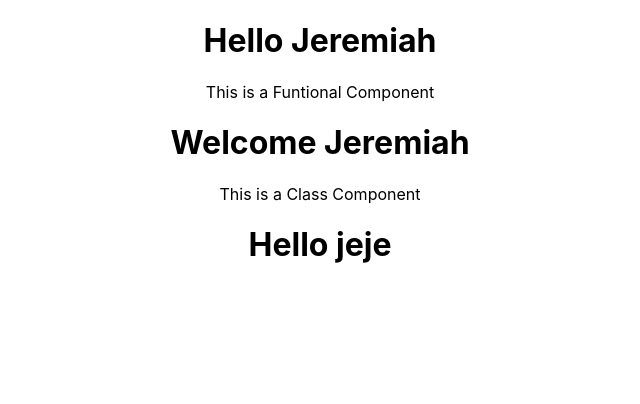
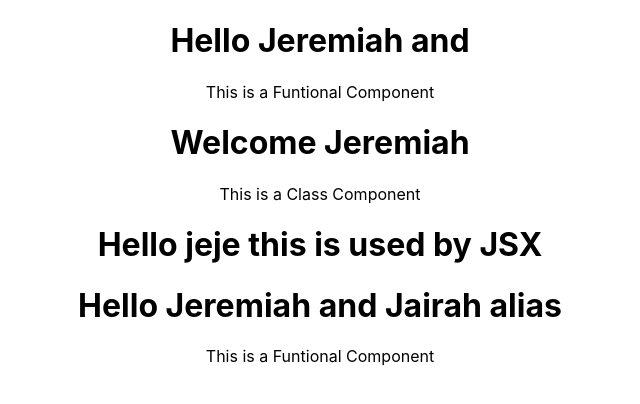
Before and after one commit to JeremiahMutuc/practiceReact-js, a React (Create React App) app in the folder react-sample/: page / in a window 1280 px wide. Shown: the top 404 px of the page, without its empty margins (320-960 px from the left). Built offline with nearby package versions, Linux system fonts and the light colour scheme.

Commit message:
used props

```diff
--- a/react-sample/src/App.js
+++ b/react-sample/src/App.js
@@ -10,6 +10,8 @@ function App(){
            <Greet/>
            <Greet2/>
            <Hello/>
+           <Greet alias="Jairah alias"/>
+
       </div>
     );
 
--- a/react-sample/src/components/Greet.js
+++ b/react-sample/src/components/Greet.js
@@ -1,5 +1,5 @@
 import React from 'react';
 
-var Greet = () => <html><h1>Hello Jeremiah</h1><p>This is a Funtional Component</p></html>
+var Greet = (props) => <html><h1>Hello Jeremiah and {props.alias}</h1><p>This is a Funtional Component</p></html>
 
 export default Greet
--- a/react-sample/src/components/Hellojsx.js
+++ b/react-sample/src/components/Hellojsx.js
@@ -11,7 +11,7 @@ import React from 'react'
  return React.createElement(
      'div',
      {id : 'hello', className : 'helloClass'},
-     React.createElement('h1', null, 'Hello jeje'));
+     React.createElement('h1', null, 'Hello jeje this is used by JSX'));
  }
 
 
```
